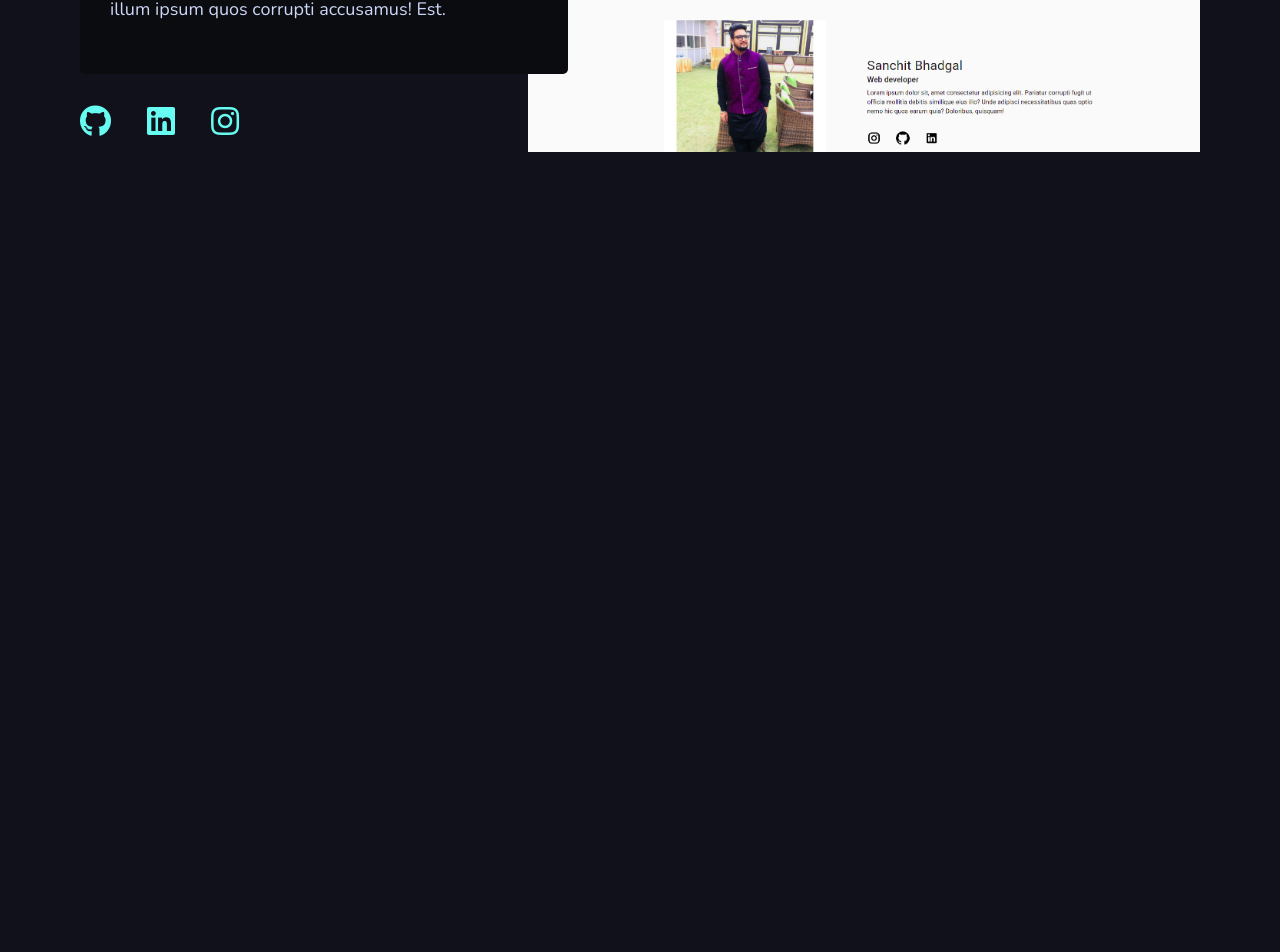
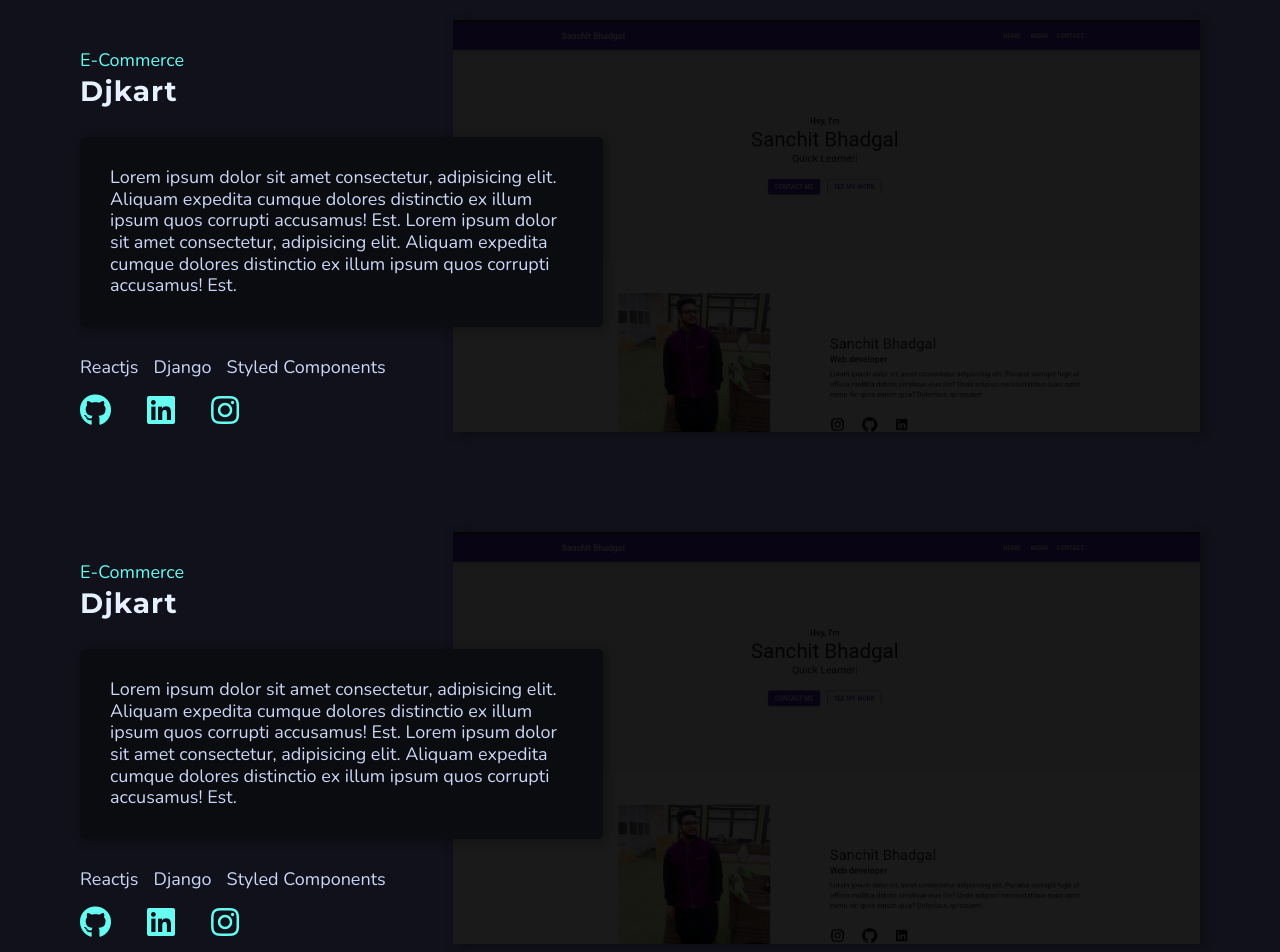
Before and after one commit to sanchit36/portfolio-v1, a React (Create React App) app: page / in a window 1280 px wide. Shown: the part 1165-2117 px from the top of the page. Before the commit the page ends 1367 px from the top, so only its background shows below. Built offline with nearby package versions, Linux system fonts and the light colour scheme.

Commit message:
Project list componet

```diff
--- a/src/components/Card/Card.styles.js
+++ b/src/components/Card/Card.styles.js
@@ -1,27 +1,22 @@
 import styled from "styled-components";
-import { BORDERRADIUS, DARKBG, PRIMARY, SECONDARY } from "../../globalStyles";
-
-export const CardContainer = styled.div`
-  @media screen and (min-width: 768px) {
-    display: grid;
-    grid-template-areas:
-      "header img"
-      "card img"
-      "footer img";
-    grid-template-columns: 2fr 3fr;
-  }
-`;
+import { BLACK, BORDERRADIUS, DARKBG } from "../../globalStyles";
 
 export const CardHeaderContainer = styled.div`
-  margin-bottom: 3rem;
+  margin-top: 3rem;
+  margin-bottom: 2rem;
   @media screen and (min-width: 768px) {
     grid-area: header;
+    align-self: flex-end;
   }
 `;
 
 export const CardMainContainer = styled.div`
   p {
     max-width: 55ch;
+  }
+
+  > :last-child {
+    margin: 0;
   }
 
   @media screen and (min-width: 768px) {
@@ -32,39 +27,76 @@ export const CardMainContainer = styled.div`
     grid-row: 2;
     position: relative;
     z-index: 2;
-    width: calc(100% + 4rem);
+    width: calc(100% + 30rem);
+    box-shadow: 3px 2px 10px rgba(0, 0, 0, 0.35);
+
+    :hover {
+      box-shadow: 3px 3px 10px rgba(0, 0, 0, 0.35),
+        1px 2px 5px rgba(0, 0, 0, 0.25);
+    }
+  }
+
+  @media screen and (min-width: 1000px) {
+    width: calc(100% + 15rem);
   }
 `;
 
 export const CardFooterContainer = styled.div`
   margin-top: 3rem;
 
-  & a {
-    color: ${PRIMARY};
-    display: inline-block;
-    font-size: 3.2rem;
-    margin-right: 3.6rem;
-    :hover {
-      color: ${SECONDARY};
-    }
-  }
   @media screen and (min-width: 768px) {
     grid-area: footer;
+    align-self: flex-start;
   }
 `;
 
 export const CardImageContainer = styled.div`
-  display: none;
+  background-color: ${BLACK};
+  position: absolute;
+  top: 0;
+  bottom: 0;
+  left: 0;
+  right: 0;
+  z-index: -1;
+  box-shadow: 3px 2px 10px rgba(0, 0, 0, 0.35);
+  transition: all 300ms ease-in-out;
+
+  :hover {
+    box-shadow: 3px 3px 10px rgba(0, 0, 0, 0.35),
+      1px 2px 5px rgba(0, 0, 0, 0.25);
+  }
+
+  img {
+    display: block;
+    width: 100%;
+    height: 100%;
+    object-fit: cover;
+    object-position: top center;
+    opacity: 0.1;
+  }
 
   @media screen and (min-width: 768px) {
     grid-area: img;
-    display: block;
-
-    img {
-      display: block;
-      width: 100%;
-      height: 100%;
-      object-fit: cover;
-    }
   }
 `;
+
+export const CardContainer = styled.div`
+  position: relative;
+  margin-bottom: 10rem;
+  padding: 5rem 3rem;
+
+  @media screen and (min-width: 768px) {
+    :hover ${CardImageContainer} img {
+      opacity: 1;
+    }
+
+    padding: 0;
+    display: grid;
+    grid-template-areas:
+      "header img"
+      "card img"
+      "footer img";
+    grid-template-columns: 1fr 2fr;
+    align-items: center;
+  }
+`;
--- a/src/components/sections/About/About.js
+++ b/src/components/sections/About/About.js
@@ -1,12 +1,6 @@
 import React from "react";
 import { Container, Section } from "../../../globalStyles";
-import Card from "../../Card/Card";
-import CardHeader from "../../Card/CardHeader";
-import CardMain from "../../Card/CardMain";
-import CardFooter from "../../Card/CardFooter";
-import CardImage from "../../Card/CardImage";
 import Heading from "../../Heading/Heading";
-import Image from "../../../images/test.png";
 
 const About = () => {
   return (
@@ -14,37 +8,12 @@ const About = () => {
       <Section>
         <Container>
           <Heading>About</Heading>
-          <Card>
-            <CardImage>
-              <img src={Image} alt="profile" />
-            </CardImage>
-            <CardHeader>
-              <h4>Background</h4>
-            </CardHeader>
-            <CardMain>
-              <p>
-                Lorem ipsum dolor sit amet consectetur, adipisicing elit.
-                Aliquam expedita cumque dolores distinctio ex illum ipsum quos
-                corrupti accusamus! Est.
-              </p>
-              <p>
-                Lorem ipsum dolor sit amet consectetur, adipisicing elit.
-                Aliquam expedita cumque dolores distinctio ex illum ipsum quos
-                corrupti accusamus! Est.
-              </p>
-            </CardMain>
-            <CardFooter>
-              <a href="#">
-                <i className="fab fa-github"></i>
-              </a>
-              <a href="#">
-                <i className="fab fa-linkedin"></i>
-              </a>
-              <a href="#">
-                <i className="fab fa-instagram"></i>
-              </a>
-            </CardFooter>
-          </Card>
+          <p>
+            Lorem ipsum dolor sit amet consectetur adipisicing elit. Maiores
+            doloribus laudantium perspiciatis odit laborum, nobis quis culpa
+            porro accusantium odio facilis consequuntur hic inventore autem,
+            quidem nemo officia. Possimus, tempora?
+          </p>
         </Container>
       </Section>
     </React.Fragment>
--- /dev/null
+++ b/src/components/sections/ProjectList/ProjectList.js
@@ -0,0 +1,124 @@
+import React from "react";
+import { Container, PRIMARY, SECONDARY, Section } from "../../../globalStyles";
+import Heading from "../../Heading/Heading";
+import Card from "../../Card/Card";
+import CardHeader from "../../Card/CardHeader";
+import CardMain from "../../Card/CardMain";
+import CardFooter from "../../Card/CardFooter";
+import CardImage from "../../Card/CardImage";
+import Image from "../../../images/test.png";
+import styled from "styled-components";
+
+const ProjectList = () => {
+  return (
+    <React.Fragment>
+      <Section>
+        <Container>
+          <Heading>Projects</Heading>
+          <Card>
+            <CardHeader>
+              <ParaPrimary>E-Commerce</ParaPrimary>
+              <h3>Djkart</h3>
+            </CardHeader>
+            <CardImage>
+              <img src={Image} alt="profile" />
+            </CardImage>
+            <CardMain>
+              <p>
+                Lorem ipsum dolor sit amet consectetur, adipisicing elit.
+                Aliquam expedita cumque dolores distinctio ex illum ipsum quos
+                corrupti accusamus! Est. Lorem ipsum dolor sit amet consectetur,
+                adipisicing elit. Aliquam expedita cumque dolores distinctio ex
+                illum ipsum quos corrupti accusamus! Est.
+              </p>
+            </CardMain>
+            <CardFooter>
+              <TechContainer>
+                <p>Reactjs</p>
+                <p>Django</p>
+                <p>Styled Components</p>
+              </TechContainer>
+              <IconsContainer>
+                <a href="x">
+                  <i className="fab fa-github"></i>
+                </a>
+                <a href="x">
+                  <i className="fab fa-linkedin"></i>
+                </a>
+                <a href="x">
+                  <i className="fab fa-instagram"></i>
+                </a>
+              </IconsContainer>
+            </CardFooter>
+          </Card>
+          <Card>
+            <CardHeader>
+              <ParaPrimary>E-Commerce</ParaPrimary>
+              <h3>Djkart</h3>
+            </CardHeader>
+            <CardImage>
+              <img src={Image} alt="profile" />
+            </CardImage>
+            <CardMain>
+              <p>
+                Lorem ipsum dolor sit amet consectetur, adipisicing elit.
+                Aliquam expedita cumque dolores distinctio ex illum ipsum quos
+                corrupti accusamus! Est. Lorem ipsum dolor sit amet consectetur,
+                adipisicing elit. Aliquam expedita cumque dolores distinctio ex
+                illum ipsum quos corrupti accusamus! Est.
+              </p>
+            </CardMain>
+            <CardFooter>
+              <TechContainer>
+                <p>Reactjs</p>
+                <p>Django</p>
+                <p>Styled Components</p>
+              </TechContainer>
+              <IconsContainer>
+                <a href="x">
+                  <i className="fab fa-github"></i>
+                </a>
+                <a href="x">
+                  <i className="fab fa-linkedin"></i>
+                </a>
+                <a href="x">
+                  <i className="fab fa-instagram"></i>
+                </a>
+              </IconsContainer>
+            </CardFooter>
+          </Card>
+        </Container>
+      </Section>
+    </React.Fragment>
+  );
+};
+
+const ParaPrimary = styled.p`
+  margin-bottom: 0.5rem;
+  color: ${PRIMARY};
+`;
+
+const TechContainer = styled.div`
+  display: flex;
+  flex-wrap: wrap;
+  font-weight: 300;
+  p {
+    margin-right: 1.5rem;
+    margin-bottom: 0.5rem;
+  }
+`;
+
+const IconsContainer = styled.div`
+  margin-top: 1rem;
+  & a {
+    color: ${PRIMARY};
+    display: inline-block;
+    font-size: 3.2rem;
+    margin-right: 3.6rem;
+    :hover {
+      color: ${SECONDARY};
+    }
+  }
+`;
+
+export default ProjectList;
--- a/src/pages/Home/Home.js
+++ b/src/pages/Home/Home.js
@@ -1,6 +1,7 @@
 import React from "react";
 import About from "../../components/sections/About/About";
 import Banner from "../../components/sections/Banner/Banner";
+import ProjectList from "../../components/sections/ProjectList/ProjectList";
 
 const Home = () => {
   return (
@@ -9,7 +10,7 @@ const Home = () => {
 
       <About />
 
-      {/* ProjectList */}
+      <ProjectList />
     </React.Fragment>
   );
 };
```
